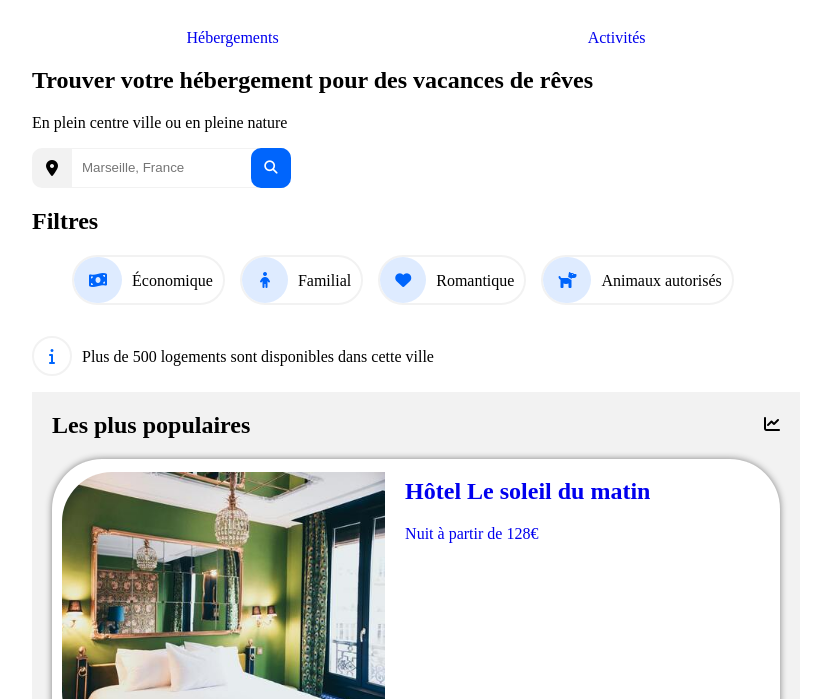
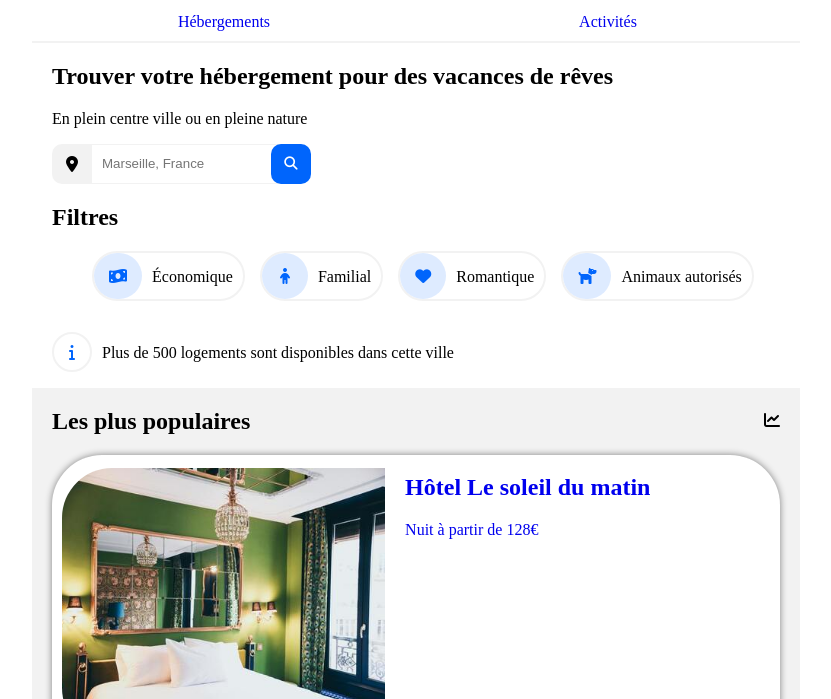
Before and after one commit to TitiCodeur/Projet-Reservia, a plain HTML site: page index.html in a window 1280 px wide. Shown: the part 101-800 px from the top of the page, without its empty margins (224-1055 px from the left). Drawn offline with Linux system fonts and the light colour scheme.

Commit message:
Test Nav Bar

```diff
--- a/index.html
+++ b/index.html
@@ -17,10 +17,14 @@
 					<p><a href="#" id="inscription">S'inscrire</a></p>
 				</div>
 				<nav>
-					<ul>
-						<li><a href="#section_3">Hébergements</a></li>
-						<li><a href="#section_4">Activités</a></li>
-					</ul>
+					<div id="hebergements">
+						<span class="trait-gris"></span>
+						<a href="#section_3">Hébergements</a>
+					</div>
+					<div id="activites">
+						<span class="trait-gris"></span>
+						<a href="#section_4">Activités</a>
+					</div>
 				</nav>
 			</header>
 
--- a/style.css
+++ b/style.css
@@ -42,19 +42,50 @@ a:visited {
 	font-weight: bold;
 }
 
-nav ul {
+nav {
 	display: flex;
 	justify-content: space-around;
-	padding: 0;
 }
 
-nav ul li {
+nav a:hover {
 	color: #0065FC;
+}
+
+#hebergements {
+	display: flex;
+	flex-direction: column-reverse;
+	width: 50%;
+	text-align: center;
+}
+
+#activites {
+	display: flex;
+	flex-direction: column-reverse;
+	width: 50%;
+	text-align: center;
+}
+
+.trait-bleu {
+	background: #0065FC;
+	width: 100%;
+	height: 2px;
+	margin-top: 10px;
+}
+
+.trait-gris {
+	background: #F2F2F2;
+	width: 100%;
+	height: 2px;
+	margin-top: 10px;
 }
 
 /* Body  */
 
 /* Section 1 */
+
+#section_1 {
+	margin-left: 20px;
+}
 
 #search_bar {
 	display: flex;
```
